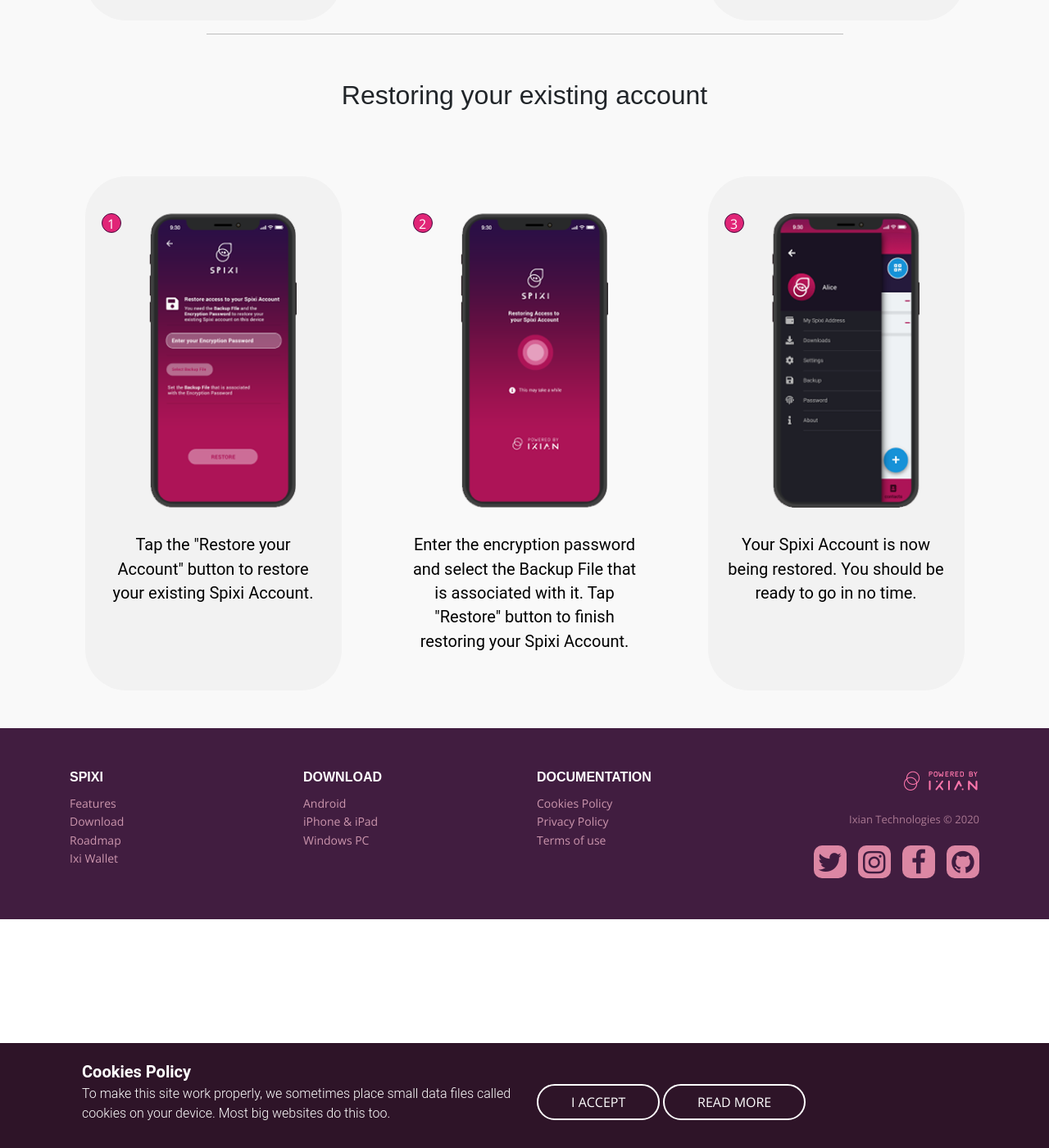
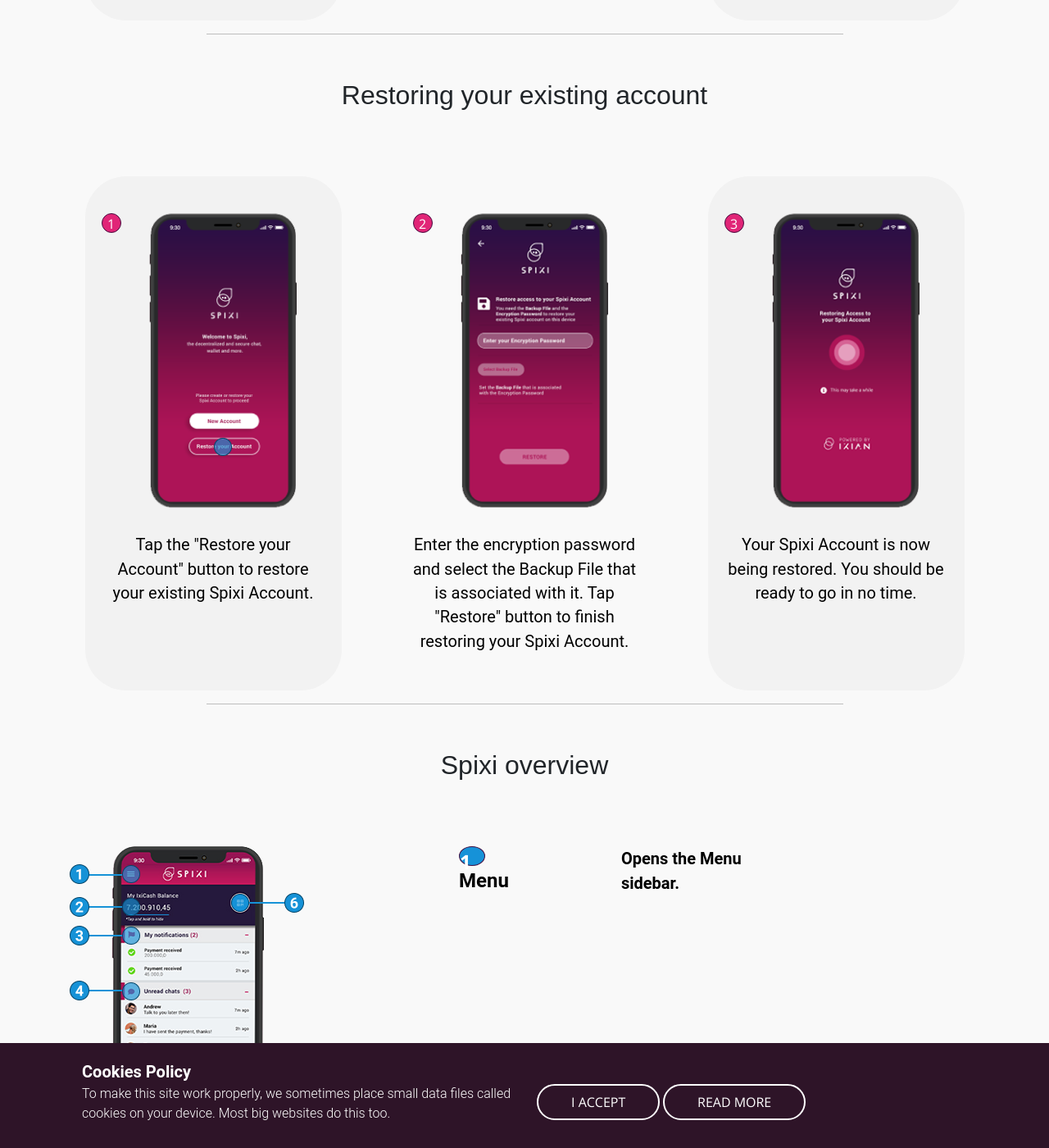
Before and after one commit to ProjectIxian/Spixi-website, a Jekyll site: the page built from guide.md, in a window 1280 px wide and 1400 px high, scrolled down 1399 px. Shown: the whole window at 82% size. Built offline with Jekyll 4.4.1, drawn with Linux system fonts in a browser that asks for light colours; nearby versions of some CDN libraries.

Commit message:
- added test overview section

```diff
--- a/assets/css/styles.css
+++ b/assets/css/styles.css
@@ -564,3 +564,27 @@
     font-style: italic;
     padding-top: 20px;
 }
+
+.guideOverviewTitle {
+    font-family: 'Roboto', sans-serif;
+    font-size: 18pt;
+    font-weight: bold;
+    color: black;
+}
+
+.guideOverviewDescription {
+    font-family: 'Roboto', sans-serif;
+    font-size: 15pt;
+    font-weight: bold;
+    color: black;
+}
+
+.overviewSectionIndicator {
+    background: #1692d8;
+    color: white;
+    border: 1px solid #450F41;
+    border-radius: 100%;
+    width: 24px;
+    height: 24px;
+    padding-right: 30px;
+}
--- a/guide.md
+++ b/guide.md
@@ -16,7 +16,7 @@
     <div class="row">
         <div class="col-md-3 col-xl-4 col-md-5 mb-3 guideBox">
             <div class="guidePageIndicator">1</div>
-            <img src="assets/img/guide/Spixi1.png" alt="Spixi guide 1"/>
+            <img src="assets/img/guide/SpixiCreate.png" alt="Spixi guide 1"/>
             <div class="guideText">When you run Spixi for the first time, tap the "New Account" button.</div>
         </div>
         <div class="col-md-3 col-xl-4 col-md-5 mb-3 guideBoxNoBg">
@@ -45,18 +45,36 @@
     <div class="row">
         <div class="col-md-3 col-xl-4 col-md-5 mb-3 guideBox">
             <div class="guidePageIndicator">1</div>
-            <img src="assets/img/guide/Spixi4.png" alt="Spixi guide 4"/>
+            <img src="assets/img/guide/SpixiRestore.png" alt="Spixi guide 4"/>
             <div class="guideText">Tap the "Restore your Account" button to restore your existing Spixi Account.</div>
         </div>
         <div class="col-md-3 col-xl-4 col-md-5 mb-3 guideBoxNoBg">
             <div class="guidePageIndicator">2</div>
-            <img src="assets/img/guide/Spixi5.png" alt="Spixi guide 5"/>
+            <img src="assets/img/guide/Spixi4.png" alt="Spixi guide 5"/>
             <div class="guideText">Enter the encryption password and select the Backup File that is associated with it. Tap "Restore" button to finish restoring your Spixi Account.</div>
         </div>
         <div class="col-md-3 col-xl-4 col-md-5 mb-3 guideBox">
             <div class="guidePageIndicator">3</div>
-            <img src="assets/img/guide/Spixi6.png" alt="Spixi guide 6"/>
+            <img src="assets/img/guide/Spixi5.png" alt="Spixi guide 6"/>
             <div class="guideText">Your Spixi Account is now being restored. You should be ready to go in no time.</div>
         </div>
     </div>
+    <div class="divider"></div>
+    <h2 class="guide">Spixi overview</h2>
+    <div class="row">
+        <div class="col-md-3 col-xl-4 col-md-5 mb-3">
+            <img src="assets/img/guide/Overview1.png" alt="Spixi overview"/>
+        </div>
+        <div class="col-md-3 col-xl-8 col-md-5 mb-3">
+            <div class="row">
+                <div class="col-md-3 col-xl-5 col-md-5 mb-3 guideOverviewTitle">
+                    <div class="overviewSectionIndicator">1</div>
+                    Menu
+                </div>
+                <div class="col-md-3 col-xl-7 col-md-5 mb-3 guideOverviewDescription">
+                    Opens the Menu sidebar.
+                </div>
+            </div>
+        </div>
+    </div>
 </div>
```
Also changed, not shown: assets/img/guide/SpixiCreate.png (added), assets/img/guide/SpixiRestore.png (added).
